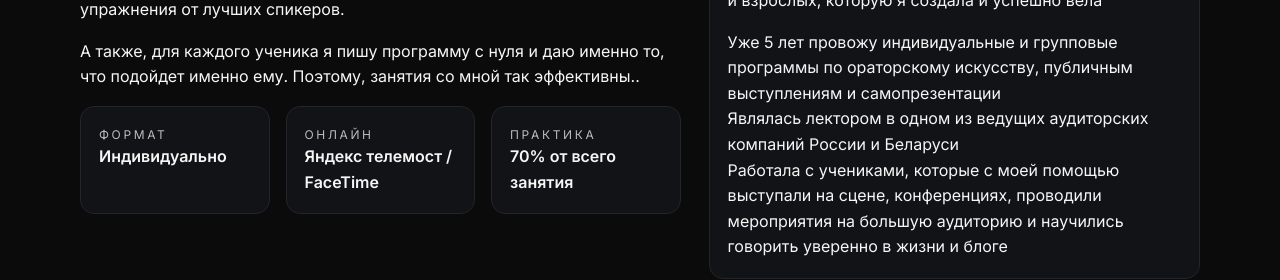
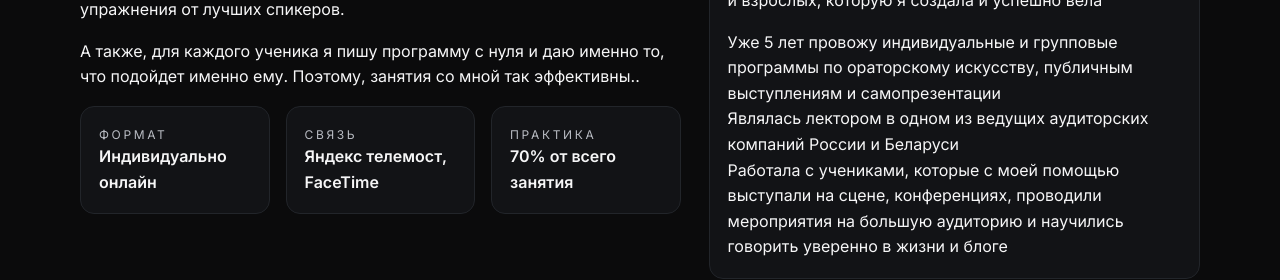
Before and after one commit to Immorta192/ElenaZuyleva.github.io, a plain HTML site: page index.html in a window 1280 px wide. Shown: the part 1140-1420 px from the top of the page. Drawn offline with nearby package versions, Linux system fonts and the light colour scheme.

Commit message:
Update index.html

```diff
--- a/index.html
+++ b/index.html
@@ -438,8 +438,8 @@
 <p> А также, для каждого ученика я пишу программу с нуля и даю именно то, что подойдет именно ему. Поэтому, занятия со мной так эффективны..</p>
 
           <div class="grid" style="grid-template-columns: repeat(3,1fr); margin-top:12px">
-            <div class="card"><div class="kicker">Формат</div><b>Индивидуально</b></div>
-            <div class="card"><div class="kicker">Онлайн</div><b>Яндекс телемост / FaceTime</b></div>
+            <div class="card"><div class="kicker">Формат</div><b>Индивидуально онлайн</b></div>
+            <div class="card"><div class="kicker">Связь</div><b>Яндекс телемост, FaceTime</b></div>
             <div class="card"><div class="kicker">Практика</div><b>70% от всего занятия</b></div>
           </div>
         </div>
```
